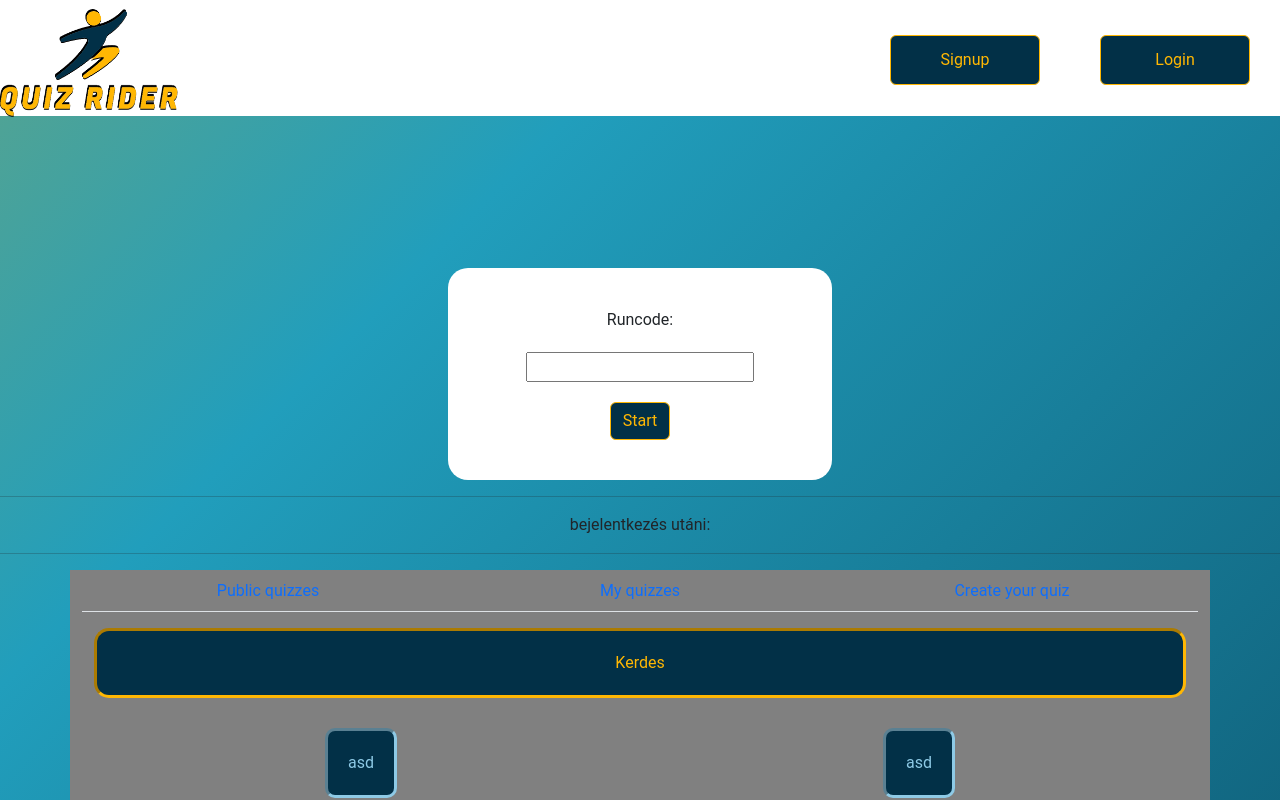
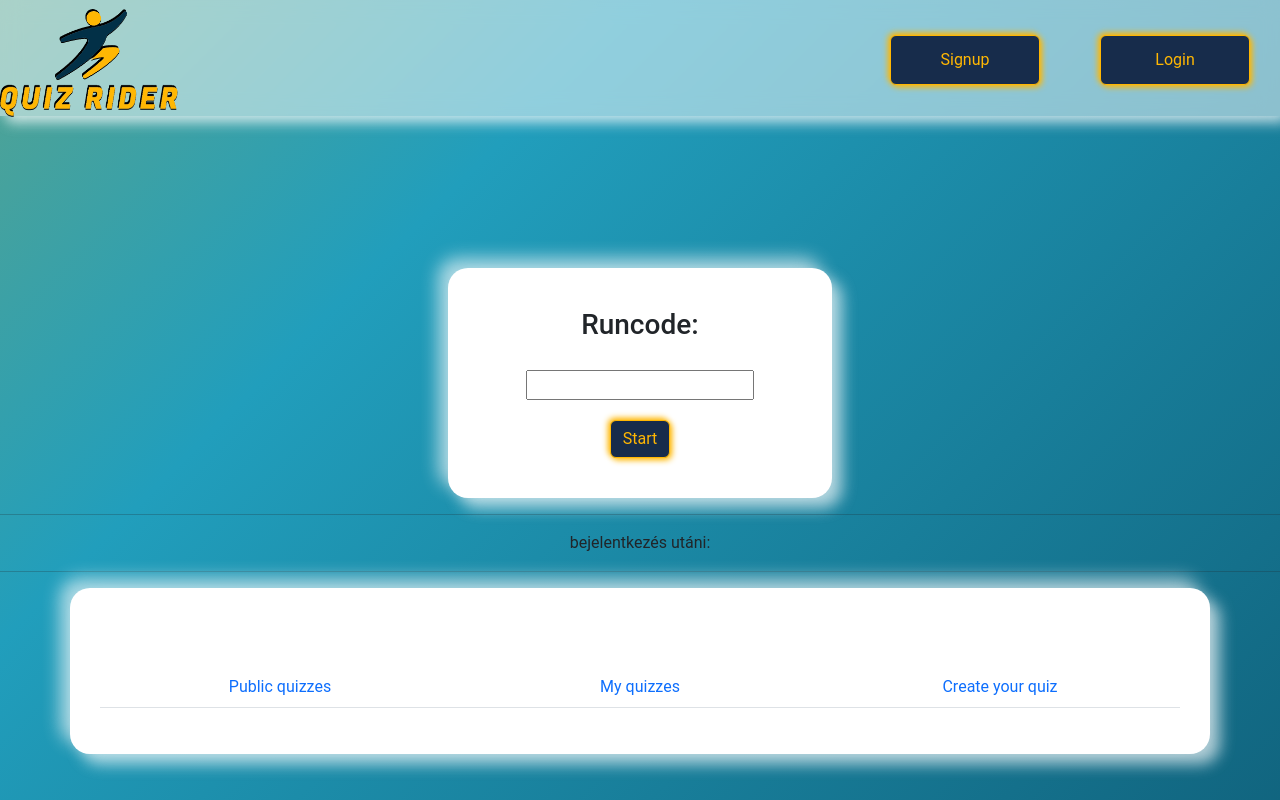
Before and after one commit to Handy1716/quizrider, a React (Create React App) app in the folder frontend/: page / in a window 1280 px wide. Shown: the top 800 px of the page. Built offline with nearby package versions, Linux system fonts and the light colour scheme; the HTML template or start-up script is replaced by a standard one.

Commit message:
lil design

```diff
--- a/frontend/src/App.tsx
+++ b/frontend/src/App.tsx
@@ -8,6 +8,7 @@ import Main from './Components/main';
 import CreateQuiz from './Components/createQuiz';
 import Tabsbar from './Components/tabsbar';
 import Game from './Components/game';
+import Scoreboard from './Components/scoreboard';
 
 
 function App() {
@@ -50,7 +51,7 @@ function App() {
     <div className='background'>
     <br />
       <div className=''>
-      {state.loggedIn===false && state.page==="main" &&(<Main loginClick={loginClick} registerClick={registerClick}/>)}
+      {state.loggedIn===false && state.page==="main" &&(<Main />)}
       {state.loggedIn===false && state.page==="login" &&(<Login />)}
       {state.loggedIn===false && state.page==="register" &&(<Register />)}
       </div>
@@ -62,11 +63,15 @@ function App() {
 
 
       <Container>
+        <br /><br />
       <Tabsbar createQuizClick={createQuizClick}/>
       {state.loggedIn===true && state.page==="createQuiz" &&(<CreateQuiz />)}
-      <Game />
       </Container>
+      <br /><br />
+      <Game/>
+
       </div>
+      <Scoreboard />
     </>
   );
 
--- a/frontend/src/Components/createQuiz.tsx
+++ b/frontend/src/Components/createQuiz.tsx
@@ -44,6 +44,7 @@ export default function CreateQuiz(){
                 <Form.Label>Answer 4:</Form.Label>
                 <Form.Control type="text" name="a4"/>
             </Form.Group>
+            <br />
             <Button type="submit">Create Quiz</Button>
         </Form></>
     )
--- a/frontend/src/Components/game.tsx
+++ b/frontend/src/Components/game.tsx
@@ -4,12 +4,10 @@ import { Button, Col, Container, Form, Row } from "react-bootstrap";
 
 export default function Game(){
     return(
-        <Container>
         <Form>
-            <div className="question">Kerdes</div>
+            <div className="main centering question">Kerdes</div>
             <Row className="answerRow"><Col ><div className="answer">asd</div></Col><Col><div className="answer">asd</div></Col></Row>
             <Row className="answerRow"><Col><div className="answer">asd</div></Col><Col><div className="answer">ask</div></Col></Row>
         </Form>
-        </Container>
     )
 }
--- a/frontend/src/Components/header.tsx
+++ b/frontend/src/Components/header.tsx
@@ -11,7 +11,7 @@ mainClick: () => void}) {
     const mainVisible = (page === "main");
 
     return (
-        <div className="square bordershadow">
+        <div className="square header">
         <img src="images/logo.png" className="logo centering"  onClick={mainClick} alt="logo"/>
         <Button className={`btn ${loginVisible ? 'd-inline-block btn-header' : 'd-none btn-header'}`} onClick={loginClick}>Login</Button>
         <Button className={`btn ${signupVisible ? 'd-inline-block btn-header' : 'd-none btn-header'}`} onClick={registerClick}>Signup</Button>
--- a/frontend/src/Components/login.tsx
+++ b/frontend/src/Components/login.tsx
@@ -17,7 +17,7 @@ export default function Login() {
     }
 
     return (
-        <div className="main">
+        <div className="main width30">
         <Form onSubmit={handleSubmit}>
             <Form.Group className="mb-3" controlId="loginFormEmail">
                 <Form.Label>Email address</Form.Label>
--- a/frontend/src/Components/main.tsx
+++ b/frontend/src/Components/main.tsx
@@ -2,11 +2,11 @@ import { Button, Form } from "react-bootstrap";
 import Runcode from "./runcode";
 
 
- export default function Main({loginClick, registerClick,}:{loginClick:() => void, registerClick:() => void}){
+ export default function Main(){
     return(
-        <div className="main">
+        <div className="main width30">
             <Form>
-            <div className="mainBoxElement">Runcode:</div>
+            <div className="mainBoxElement"><h3>Runcode:</h3></div>
             <div className="mainBoxElement"><Runcode /></div>
             <div className="mainBoxElement"><Button type="submit">Start</Button></div>
             </Form>
--- a/frontend/src/Components/register.tsx
+++ b/frontend/src/Components/register.tsx
@@ -1,7 +1,7 @@
 import { Button, Col, Form, Row } from "react-bootstrap";
 export default function Register() {
     return (
-        <div className="main">
+        <div className="main width30">
             <Form>
             <Form.Group className="mb-3" controlId="loginFormUser">
                 <Form.Label>User name:</Form.Label>
--- /dev/null
+++ b/frontend/src/Components/scoreboard.tsx
@@ -0,0 +1,18 @@
+import { Col, Form, Row } from "react-bootstrap";
+
+
+export default function Scoreboard() {
+    return(
+        <div className="main centering width30">
+            <Form>
+            <Form.Group className="mb-3" controlId="searchFormUser">
+                <Form.Label>User name:</Form.Label>
+                <Form.Control type="text" name="name" required placeholder="Jhon Doe" />
+            </Form.Group>
+            </Form>
+            <Row></Row>
+            <Row><Col><h4>Rank</h4></Col><Col><h4>Name</h4></Col><Col><h4>Points</h4></Col></Row>
+            <div><Row><Col><h6>1.</h6></Col><Col><h6>Handy</h6></Col><Col><h6>976</h6></Col></Row></div>
+        </div>
+    )
+}
--- a/frontend/src/Components/tabsbar.tsx
+++ b/frontend/src/Components/tabsbar.tsx
@@ -10,7 +10,7 @@ export default function Tabsbar({createQuizClick}:{createQuizClick:() => void}){
         className="mb-3"
         justify
       >
-        <Tab eventKey="PublicQuiz" title="Public quizzes">
+        <Tab eventKey="PublicQuiz" title="Public quizzes" tabClassName="tabs">
         <Row>
         <Col />
         <Col xs={6}>
@@ -25,7 +25,7 @@ export default function Tabsbar({createQuizClick}:{createQuizClick:() => void}){
         <Col />
       </Row>
         </Tab>
-        <Tab eventKey="MyQuiz" title="My quizzes">
+        <Tab eventKey="MyQuiz" title="My quizzes" tabClassName="tabs">
         <Row>
         <Col />
         <Col xs={6}>
@@ -40,7 +40,7 @@ export default function Tabsbar({createQuizClick}:{createQuizClick:() => void}){
         <Col />
       </Row>
         </Tab>
-        <Tab eventKey="CreateQuiz" title="Create your quiz">
+        <Tab eventKey="CreateQuiz" title="Create your quiz" tabClassName="tabs">
             <CreateQuiz />
         </Tab>
       </Tabs>
--- a/frontend/src/index.css
+++ b/frontend/src/index.css
@@ -4,6 +4,7 @@ body {
   font-family: 'Roboto', sans-serif;
   -webkit-font-smoothing: antialiased;
   -moz-osx-font-smoothing: grayscale;
+  /*background: linear-gradient(-45deg, #023047, #219ebc, #ffb703, #fb8500);*/
   background: linear-gradient(-45deg, #023047, #219ebc, #ffb703, #fb8500);
 	background-size: 400% 400%;
 	animation: gradient 15s ease infinite;
@@ -22,18 +23,32 @@ body {
 }
 
 .container{
-  background-color: grey;
+  box-shadow: -10px -10px 17px #fcfcfca2,
+              10px 10px 15px rgba(253, 253, 253, 0.671);
+              background-color: rgba(255,255,255,1);
+              backdrop-filter: blur(10px);
+
+  padding: 30px;
+  border-radius: 20px;
 
 }
 .btn-primary {
   background-color: #023047;
   color:#FFB703;
   border-color: #FFB703;
+  box-shadow: -2px -2px 6px #ffb703,
+              2px 2px 6px #ffb703;
+              background-color: rgb(23, 44, 75);
+              backdrop-filter: blur(10px);
 }
 .btn-primary:hover {
   background-color: #023047;
   color: #8ecae6;
   border-color: #8ecae6;
+  box-shadow: -3px -3px 7px #8ecae6,
+              3px 3px 7px #8ecae6;
+              background-color: rgb(23, 44, 75);
+              backdrop-filter: blur(10px);
 }
 
 
@@ -68,45 +83,70 @@ body {
 :focus-visible{
   outline: none;
 }
-.bordershadow{
-  background-color: white;
+.header{
+
+  box-shadow: -7px -7px 15px #fcfcfca2,
+              7px 7px 12px rgba(253, 253, 253, 0.671);
+              background-color: rgba(255,255,255,0.5);
+              backdrop-filter: blur(10px);
 }
 .question{
-  border: #FFB703;
-  border-style: inset;
-  border-radius: 15px;
-  padding: 20px;
-  text-align: center;
-  text-decoration: solid;
-  color: #FFB703;
-  background-color: #023047;
-  margin: auto;
+  width: fit-content;
+  min-width: 400px;
 }
 .answer{
+  min-width: 200px;
   margin: auto;
   margin-top: 30px;
-  border: #8ecae6;
-  border-style: inset;
   border-radius: 10px;
   padding: 20px;
   text-align: center;
   text-decoration: solid;
-  color: #8ecae6;
+  color: white;
   background-color: #023047;
   width: fit-content;
+  box-shadow: -7px -7px 15px #fcfcfca2,
+              7px 7px 12px rgba(253, 253, 253, 0.671);
+              backdrop-filter: blur(10px);
 }
 .answer:hover{
   cursor: pointer;
   background-color:#023047;
-  color: #FFB703;
-  border-color: #FFB703;
-  border-style: ridge;
+  color: #8ecae6;
+  border-color: #8ecae6;
+  box-shadow: -2px -2px 6px #8ecae6,
+              2px 2px 6px #8ecae6;
+              backdrop-filter: blur(10px);
+}
+.width30{
+  width: 30%;
 }
 .main{
   margin: 0 auto;
   margin-top: 10% ;
   padding: 30px;
-  width: 30%;
   border-radius: 20px;
-  background-color: white;
+  box-shadow: -10px -10px 17px #fcfcfca2,
+              10px 10px 15px rgba(253, 253, 253, 0.671);
+              background-color: rgba(255,255,255,1);
+              backdrop-filter: blur(10px);
 }
+.content{
+  width: 330px;
+  border-radius: 10px;
+  padding: 40px 30px;
+  margin-top: 100px;
+  box-shadow: -10px -10px 17px #fcfcfca2,
+              10px 10px 15px rgba(253, 253, 253, 0.671);
+              background-color: rgba(255,255,255,0.5);
+              backdrop-filter: blur(10px);
+}
+.tabs .tabs:focus .tabs:active{
+  border:none;
+  border-color: none;
+  border-bottom: none;
+  color: red;
+  background-color: #fff;
+  border-color: none;
+
+}
```
